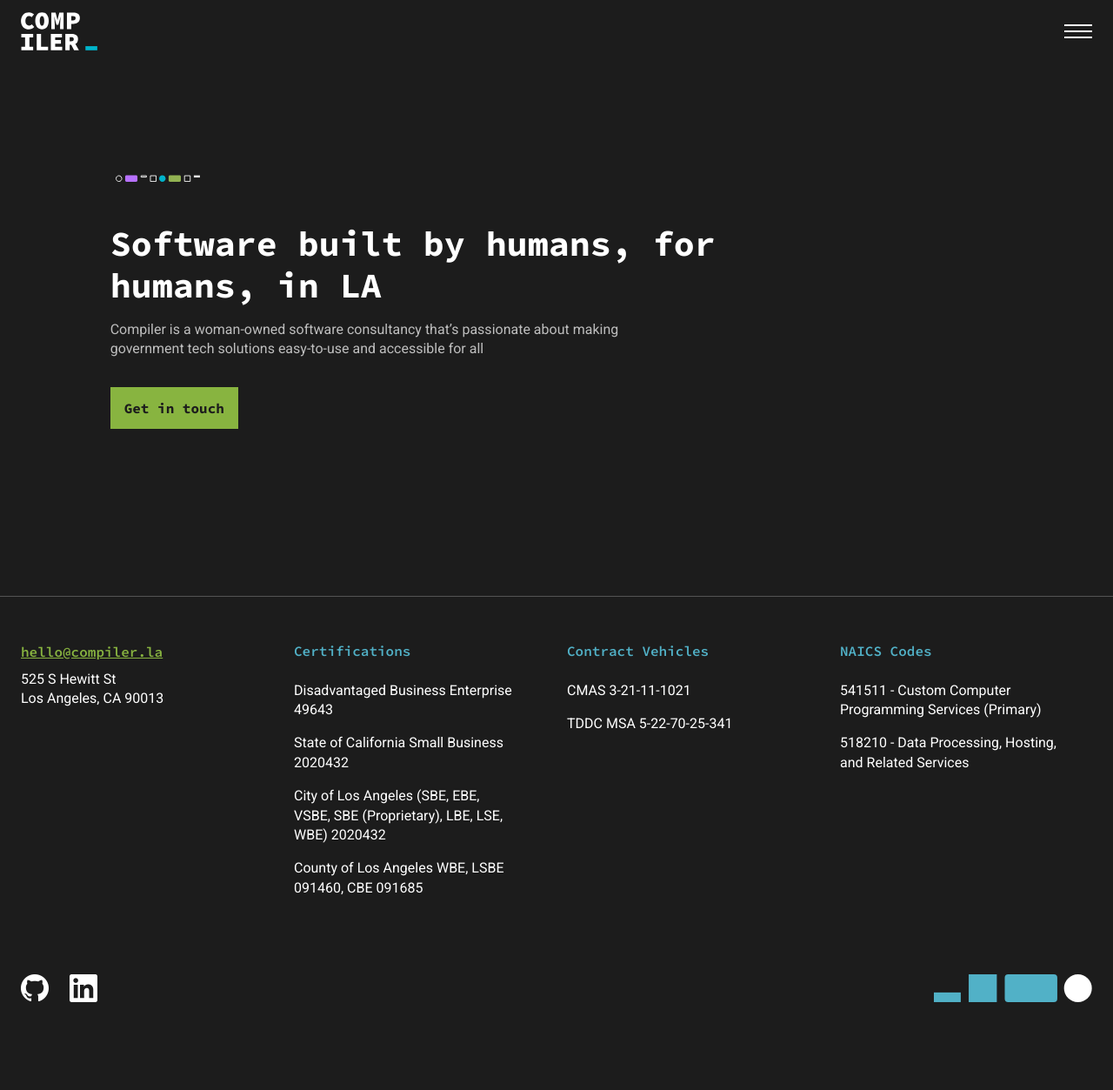
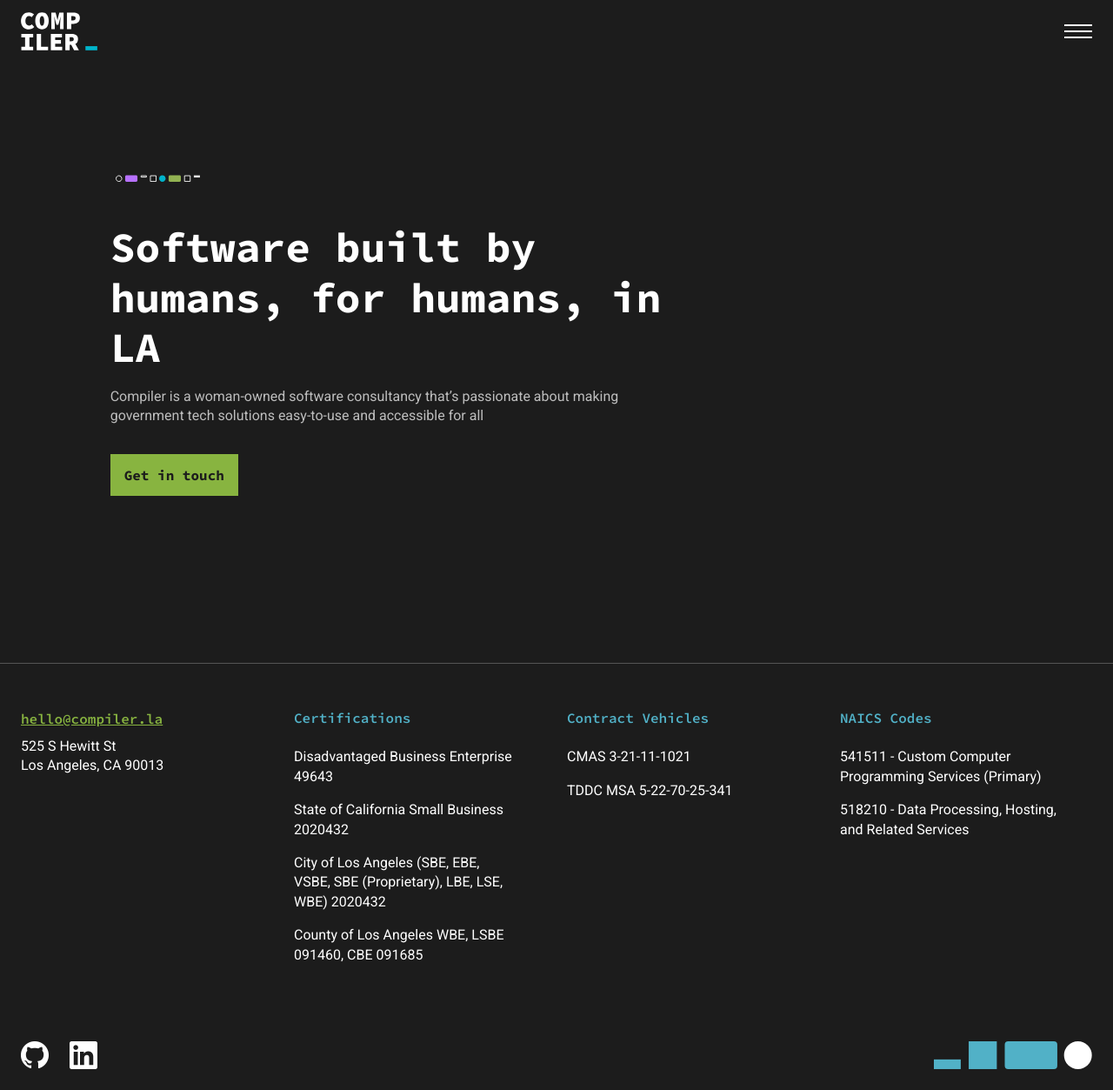
Before and after one commit to compilerla/compiler.la, a Jekyll site: the page built from index.html, in a window 1280 px wide. Shown: the whole page at 87% size. Built offline with Jekyll 4.4.1, drawn with Linux system fonts in a browser that asks for light colours; before the commit the page ends 1176 px from its top, so only the background shows below that.

Commit message:
fix: change index h1 to h1 style, jobs h1 to h2 style

```diff
--- a/index.html
+++ b/index.html
@@ -7,7 +7,7 @@
     <div class="container my-5 py-5">
         <div class="offset-lg-1 col-lg-7 mt-md-4">
             <img alt="" width="108.995px" height="8" src="assets/compiler_brandpattern.svg">
-            <h1 class="h2 mb-3 pt-4 mt-3">Software built by humans, for humans, in LA</h1>
+            <h1 class="mb-3 pt-4 mt-3">Software built by humans, for humans, in LA</h1>
         </div>
         <div class="offset-lg-1 col-lg-6 mb-md-4">
             <p class="mb-3 pb-3 text-info">Compiler is a woman-owned software consultancy that’s passionate about making government tech solutions easy-to-use and accessible for all</p>
--- a/jobs.html
+++ b/jobs.html
@@ -6,7 +6,7 @@
     <div class="row">
         <div class="col-md-7 offset-md-2 mt-5">
             <span class="pill">Careers</span>
-            <h1 class="h3 mt-4">Compiler is a woman-owned software consultancy that’s passionate about making government tech solutions
+            <h1 class="h2 mt-4">Compiler is a woman-owned software consultancy that’s passionate about making government tech solutions
                 accessible for all.</h1>
 
             <h2 class="h4 mt-5 fs-6 pb-1 mb-2">Open roles</h2>
```
